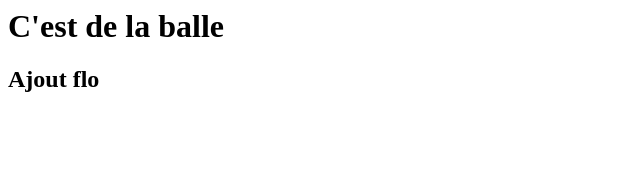
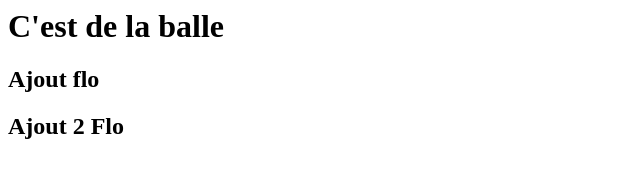
Before and after one commit to Abitben/GitHubExerciceTest, a plain HTML site: page index.html in a window 1280 px wide. Shown: the whole page, without its empty margins (0-640 px from the left). Drawn offline with Linux system fonts and the light colour scheme.

Commit message:
Add h2 title #2

```diff
--- a/index.html
+++ b/index.html
@@ -1,3 +1,4 @@
 <h1>C'est de la balle</h1>
 
 <h2>Ajout flo</h2>
+<h2>Ajout 2 Flo</h2>
```
